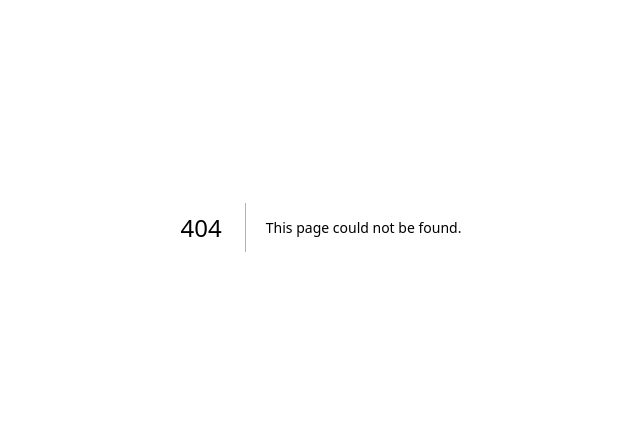
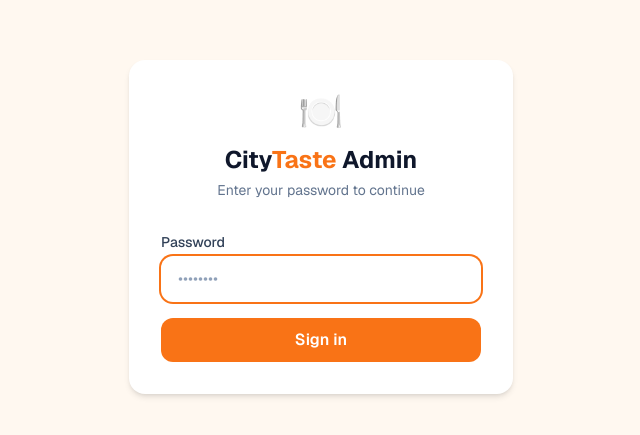
Before and after one commit to bendaooud-pixel/citytaste, a Next.js app: page /admin/login in a window 1280 px wide. Before the commit this address had no page. Shown: the part 173-608 px from the top of the page, without its empty margins (319-959 px from the left). Built offline with nearby package versions, Linux system fonts and the light colour scheme; a web font is replaced by a local one.

Commit message:
feat: protect admin with password

```diff
--- /dev/null
+++ b/app/admin/login/page.tsx
@@ -0,0 +1,73 @@
+"use server";
+import { cookies } from "next/headers";
+import { redirect } from "next/navigation";
+
+async function login(formData: FormData) {
+  "use server";
+  const password = formData.get("password") as string;
+  const adminPassword = process.env.ADMIN_PASSWORD;
+
+  if (password && adminPassword && password === adminPassword) {
+    const cookieStore = await cookies();
+    cookieStore.set("admin_session", adminPassword, {
+      httpOnly: true,
+      secure: process.env.NODE_ENV === "production",
+      sameSite: "lax",
+      maxAge: 60 * 60 * 24 * 7,
+      path: "/",
+    });
+    redirect("/admin");
+  }
+
+  redirect("/admin/login?error=1");
+}
+
+interface Props {
+  searchParams: Promise<{ error?: string }>;
+}
+
+export default async function AdminLoginPage({ searchParams }: Props) {
+  const { error } = await searchParams;
+
+  return (
+    <main className="min-h-screen bg-[#FFF8F0] flex items-center justify-center px-4">
+      <div className="bg-white rounded-2xl shadow-md p-8 w-full max-w-sm">
+        <div className="text-center mb-8">
+          <span className="text-4xl">🍽️</span>
+          <h1 className="mt-3 text-2xl font-bold text-slate-900">
+            City<span className="text-[#F97316]">Taste</span> Admin
+          </h1>
+          <p className="mt-1 text-slate-500 text-sm">Enter your password to continue</p>
+        </div>
+
+        <form action={login} className="space-y-4">
+          <div>
+            <label htmlFor="password" className="block text-sm font-medium text-slate-700 mb-1">
+              Password
+            </label>
+            <input
+              id="password"
+              name="password"
+              type="password"
+              required
+              autoFocus
+              className="w-full px-4 py-2.5 border border-slate-200 rounded-xl text-slate-900 placeholder-slate-400 focus:outline-none focus:ring-2 focus:ring-[#F97316] focus:border-transparent"
+              placeholder="••••••••"
+            />
+          </div>
+
+          {error && (
+            <p className="text-sm text-red-600 font-medium">Incorrect password. Try again.</p>
+          )}
+
+          <button
+            type="submit"
+            className="w-full bg-[#F97316] hover:bg-orange-600 text-white font-semibold py-2.5 rounded-xl transition-colors"
+          >
+            Sign in
+          </button>
+        </form>
+      </div>
+    </main>
+  );
+}
--- /dev/null
+++ b/middleware.ts
@@ -0,0 +1,24 @@
+import { NextRequest, NextResponse } from "next/server";
+
+export function middleware(req: NextRequest) {
+  const { pathname } = req.nextUrl;
+
+  if (pathname.startsWith("/admin/login")) {
+    return NextResponse.next();
+  }
+
+  if (pathname.startsWith("/admin")) {
+    const session = req.cookies.get("admin_session");
+    if (!session || session.value !== process.env.ADMIN_PASSWORD) {
+      const loginUrl = req.nextUrl.clone();
+      loginUrl.pathname = "/admin/login";
+      return NextResponse.redirect(loginUrl);
+    }
+  }
+
+  return NextResponse.next();
+}
+
+export const config = {
+  matcher: ["/admin/:path*"],
+};
```
